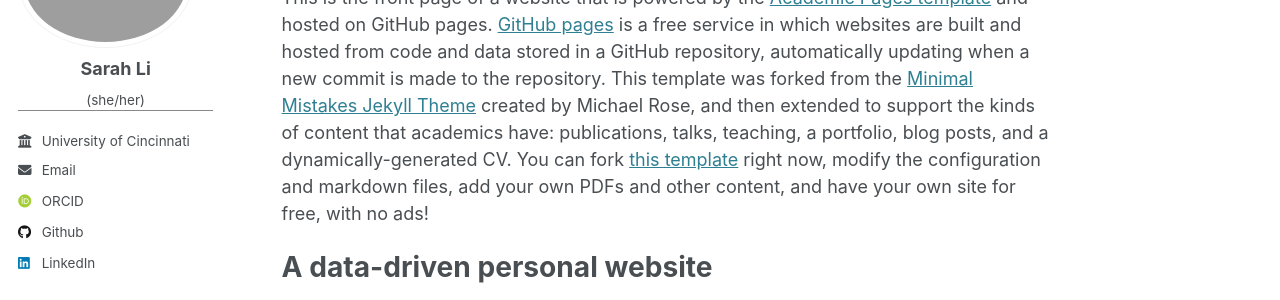
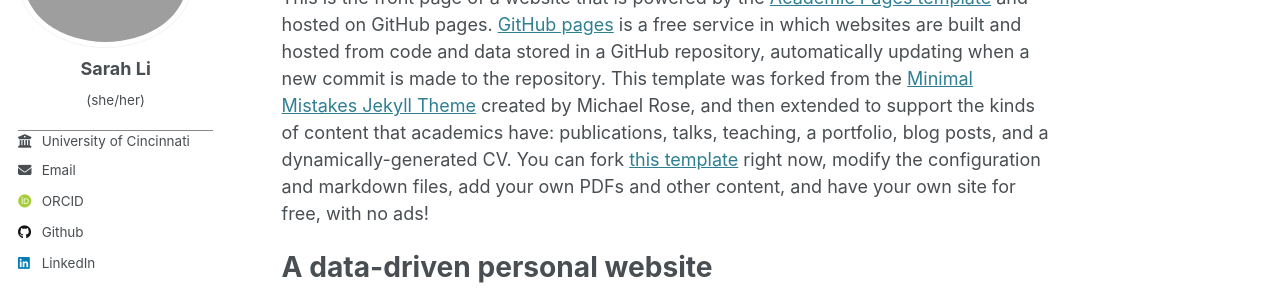
Before and after one commit to SarahRLi/sarahrli.github.io, a Jekyll site: the page built from _pages/about.md, in a window 1280 px wide. Shown: the part 192-492 px from the top of the page. Built offline with Jekyll 4.4.1, drawn with Linux system fonts in a browser that asks for light colours; some web fonts are replaced.

Commit message:
Update _sidebar.scss

```diff
--- a/_sass/_sidebar.scss
+++ b/_sass/_sidebar.scss
@@ -143,8 +143,7 @@
 
   @include breakpoint($large) {
     margin-top: 10px;
-    margin-bottom: 20px;
-    border-bottom: 1px solid #888;
+    margin-bottom: 10px;
   }
 }
 
@@ -166,6 +165,7 @@
   z-index: 10;
   position: relative;
   cursor: pointer;
+  border-top: 1px solid #888;
 
   li:last-child {
     a {
```
